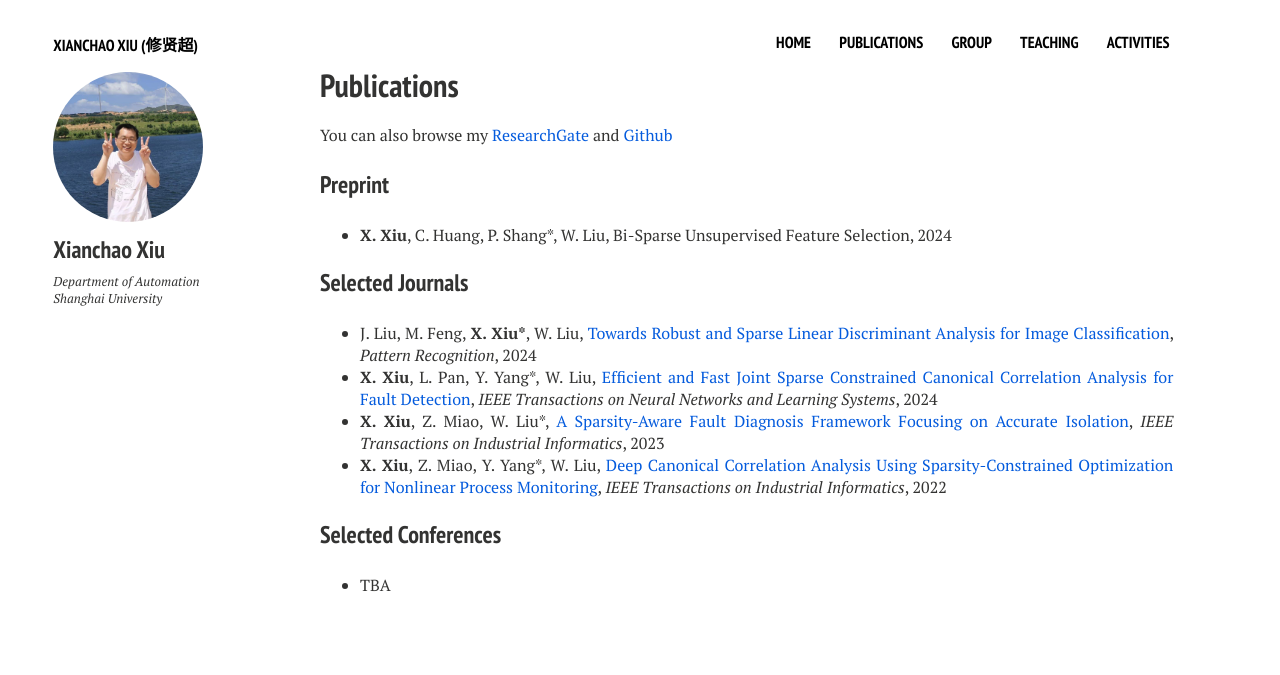
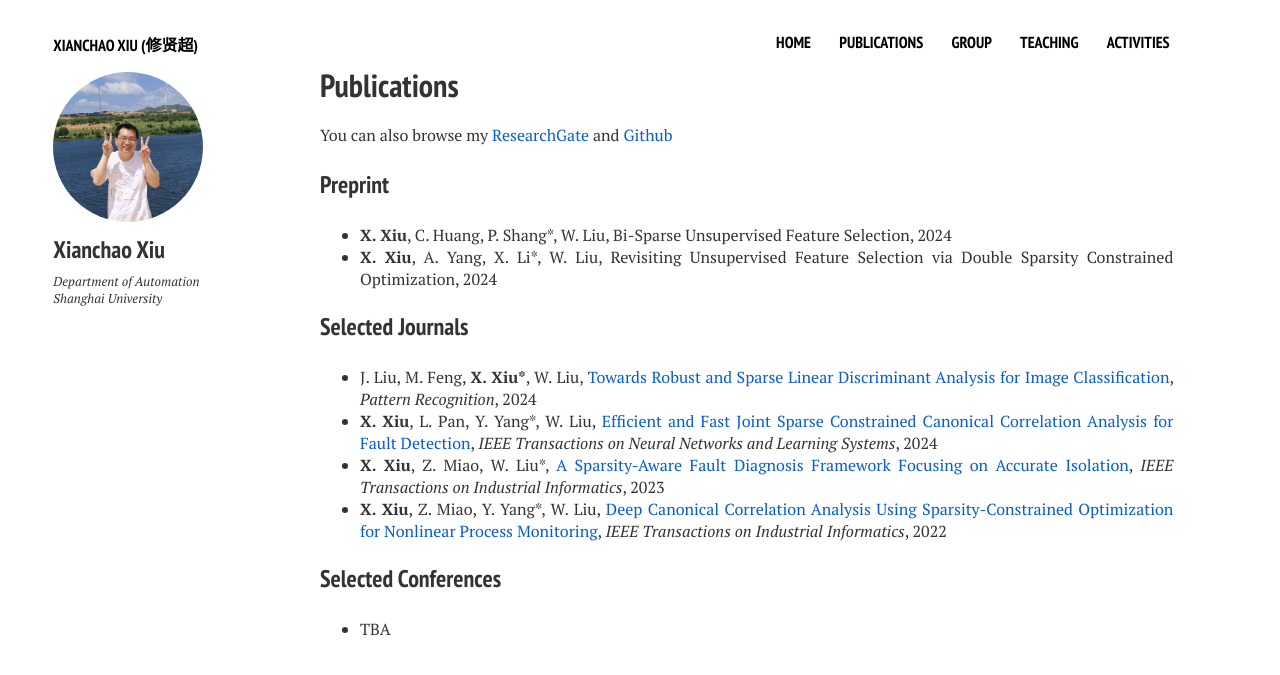
Before and after one commit to xianchaoxiu/xianchaoxiu.github.io, a Jekyll site: the page built from publications/index.md, in a window 1280 px wide. Shown: the top 675 px of the page. Built offline with Jekyll 4.4.1, drawn with Linux system fonts in a browser that asks for light colours; nearby versions of some CDN libraries.

Commit message:
Update index.md

```diff
--- a/publications/index.md
+++ b/publications/index.md
@@ -16,6 +16,7 @@ You can also browse my <a href="https://www.researchgate.net/profile/Xianchao-Xi
 
 
 * <b>X. Xiu</b>, C. Huang, P. Shang*, W. Liu, Bi-Sparse Unsupervised Feature Selection, 2024 <br>
+* <b>X. Xiu</b>, A. Yang, X. Li*, W. Liu, Revisiting Unsupervised Feature Selection via Double Sparsity Constrained Optimization, 2024 <br>
 
 ### Selected Journals
 
```
